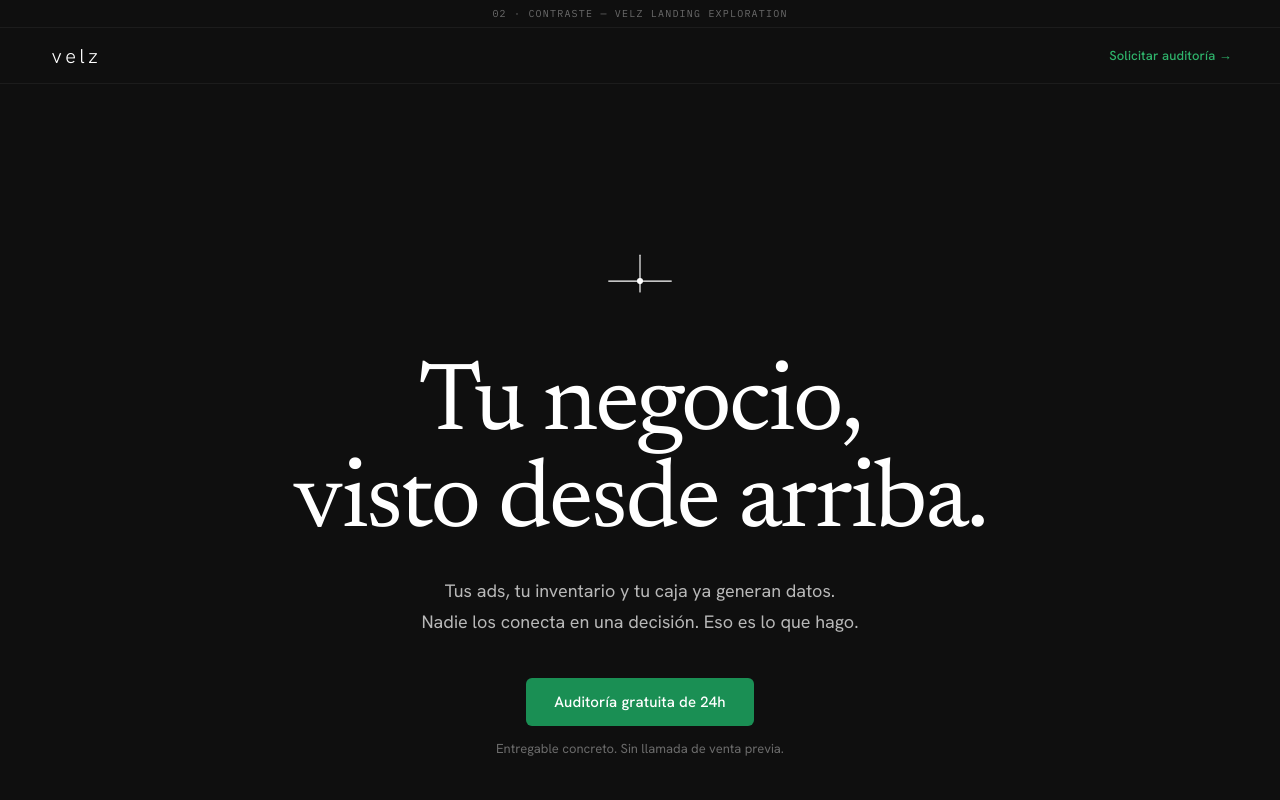
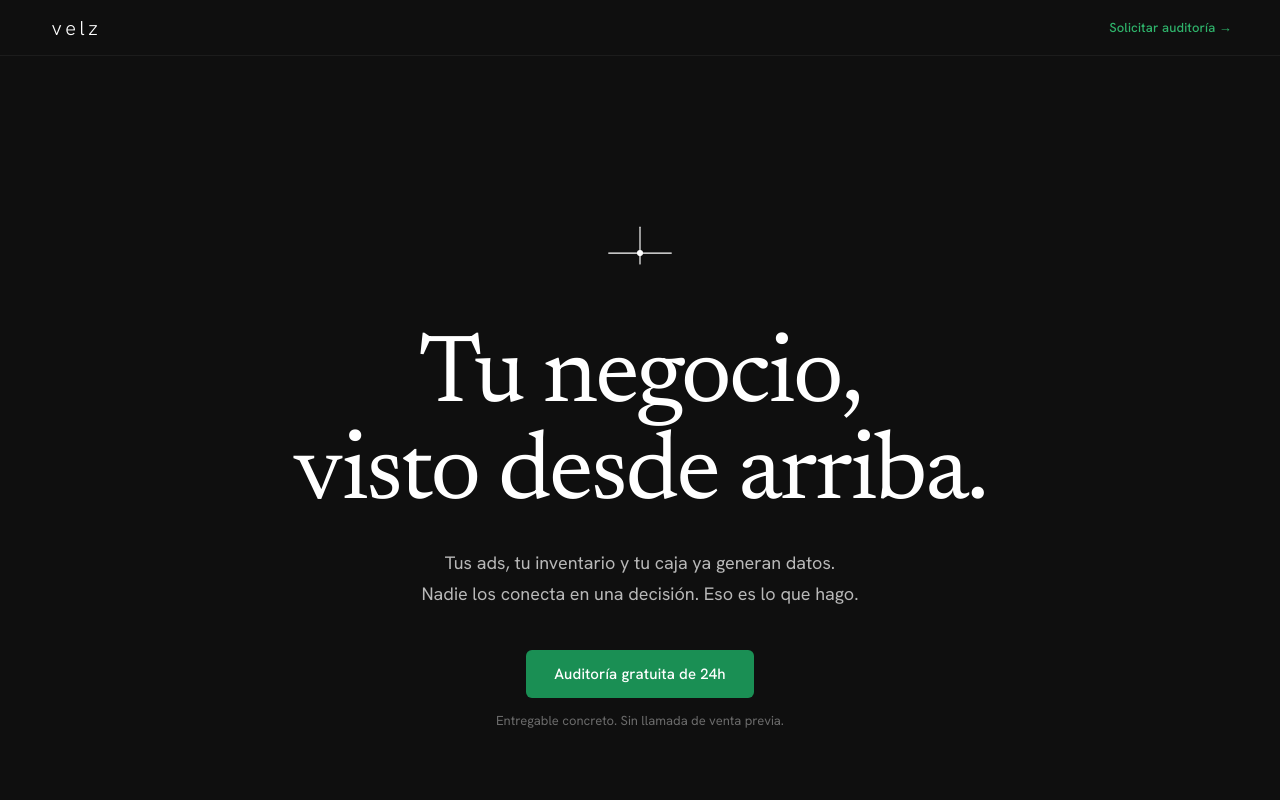
Before and after one commit to ai-forge-solutions/velz-landing-page, a React (Vite) app: page / in a window 1280 px wide. Shown: the top 800 px of the page. Built offline with nearby package versions, Linux system fonts and the light colour scheme.

Commit message:
rm header bar

```diff
--- a/src/App.jsx
+++ b/src/App.jsx
@@ -149,8 +149,6 @@ export default function App() {
 
   return (
     <>
-      <div className="vbar">02 · Contraste — velz landing exploration</div>
-
       <nav>
         <span className="wm">velz</span>
         <a href="#cta" className="nav-a">
```
